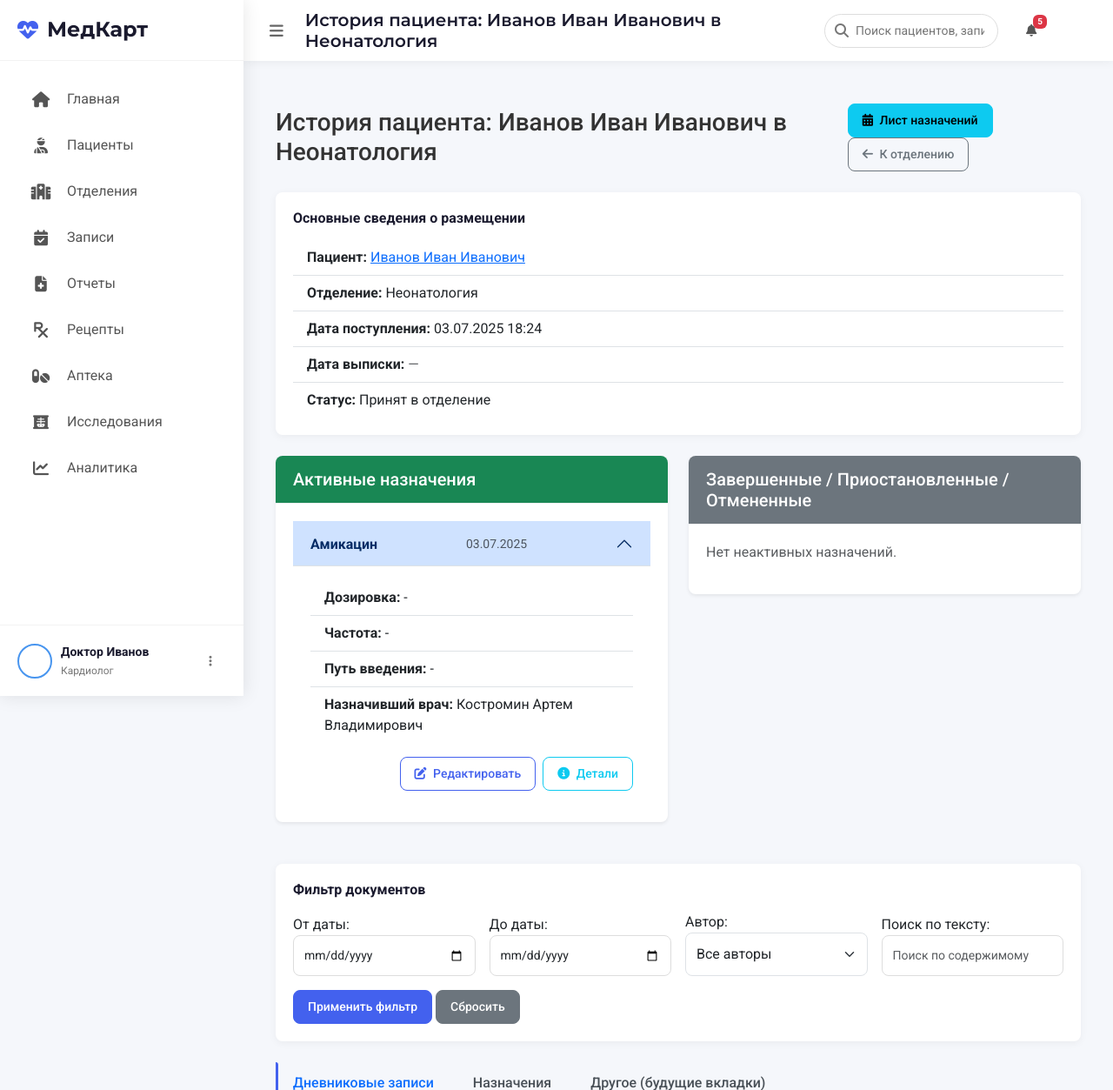
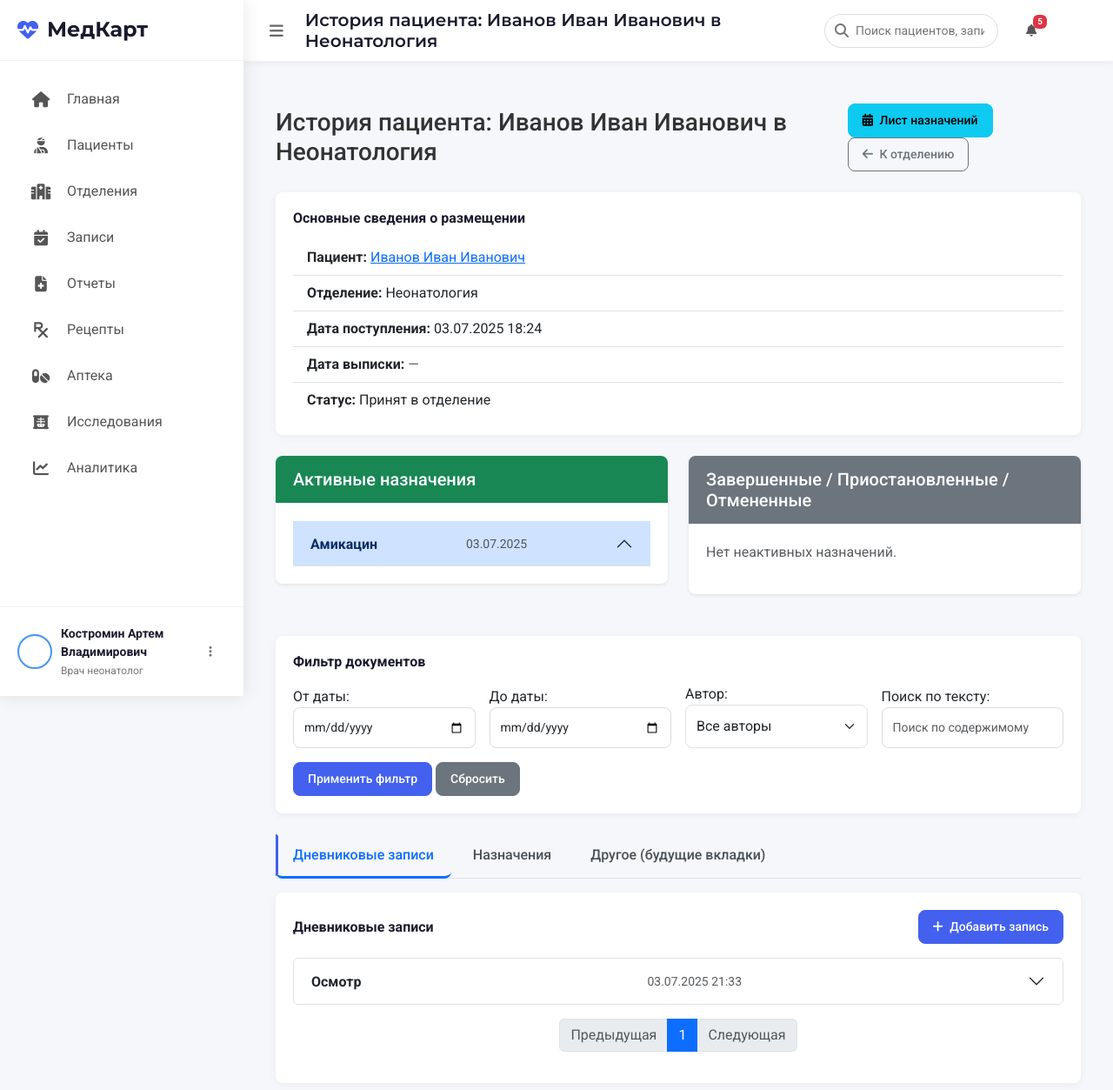
Before and after one commit to Benbok/web_application, a Django app: page /departments/patient_status/1/history/ in a window 1280 px wide. Shown: the top 1253 px of the page at 87% size. Run offline with Django 5.2, Linux system fonts and the light colour scheme; a user stored in the database is signed in; data comes from the database, SQL or seed files in the repository; tables that the repository leaves empty hold one stand-in row (values such as "Sample post").

Commit message:
Редакция

```diff
--- a/base/departments/templates/departments/patient_history.html
+++ b/base/departments/templates/departments/patient_history.html
@@ -67,7 +67,7 @@
                                         </span>
                                     </button>
                                 </h2>
-                                <div id="activeAssignmentCollapse{{ assignment.assignment_type }}{{ assignment.pk }}" class="accordion-collapse collapse {% if forloop.first %}show{% endif %}" aria-labelledby="activeAssignmentHeading{{ assignment.assignment_type }}{{ assignment.pk }}" data-bs-parent="#activeAssignmentsAccordion">
+                                <div id="activeAssignmentCollapse{{ assignment.assignment_type }}{{ assignment.pk }}" class="accordion-collapse collapse" aria-labelledby="activeAssignmentHeading{{ assignment.assignment_type }}{{ assignment.pk }}" data-bs-parent="#activeAssignmentsAccordion">
                                     <div class="accordion-body">
                                         <ul class="list-group list-group-flush">
                                             {# ИЗМЕНЕНИЕ: Динамический вывод деталей в зависимости от типа #}
@@ -127,7 +127,7 @@
                                         </span>
                                     </button>
                                 </h2>
-                                <div id="inactiveAssignmentCollapse{{ assignment.assignment_type }}{{ assignment.pk }}" class="accordion-collapse collapse {% if forloop.first %}show{% endif %}" aria-labelledby="inactiveAssignmentHeading{{ assignment.assignment_type }}{{ assignment.pk }}" data-bs-parent="#inactiveAssignmentsAccordion">
+                                <div id="inactiveAssignmentCollapse{{ assignment.assignment_type }}{{ assignment.pk }}" class="accordion-collapse collapse" aria-labelledby="inactiveAssignmentHeading{{ assignment.assignment_type }}{{ assignment.pk }}" data-bs-parent="#inactiveAssignmentsAccordion">
                                     <div class="accordion-body">
                                         <ul class="list-group list-group-flush">
                                             {# ИЗМЕНЕНИЕ: Динамический вывод деталей в зависимости от типа #}
--- a/base/patients/templates/patients/base.html
+++ b/base/patients/templates/patients/base.html
@@ -137,8 +137,20 @@
               {% endcomment %}
             </div>
             <div class="user-info">
-              <div class="user-name">Доктор Иванов</div>
-              <div class="user-role">Кардиолог</div>
+              <div class="user-name">
+                {% if request.user.is_authenticated and request.user.doctor_profile %}
+                  {{ request.user.doctor_profile.full_name }}
+                {% else %}
+                  {{ request.user.username|default:"Гость" }}
+                {% endif %}
+              </div>
+              <div class="user-role">
+                {% if request.user.is_authenticated and request.user.doctor_profile %}
+                  {{ request.user.doctor_profile.position|default:"-" }}
+                {% else %}
+                  -
+                {% endif %}
+              </div>
             </div>
             <div class="user-actions">
               <a href="#" class="btn btn-sm btn-icon" data-bs-toggle="dropdown"
```
